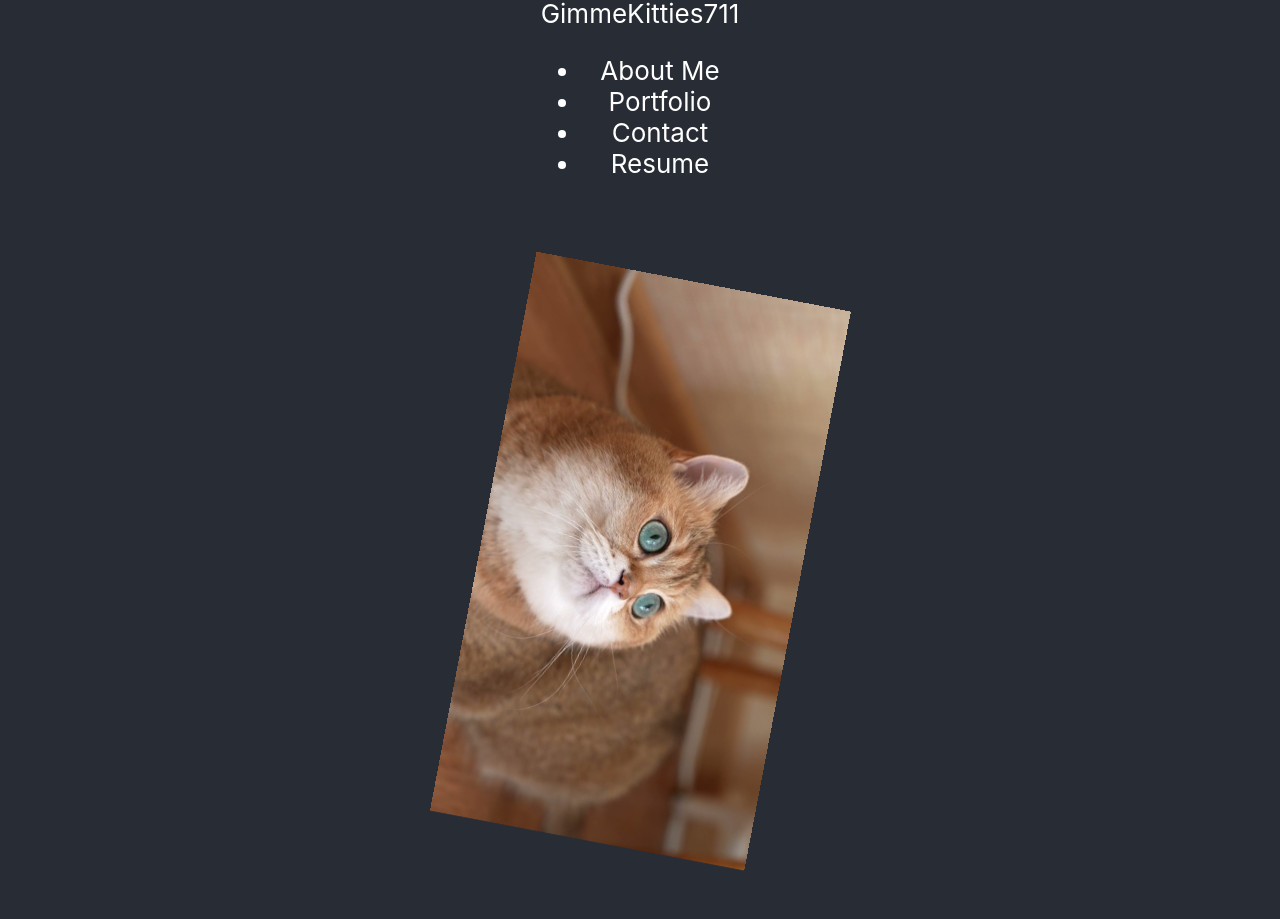
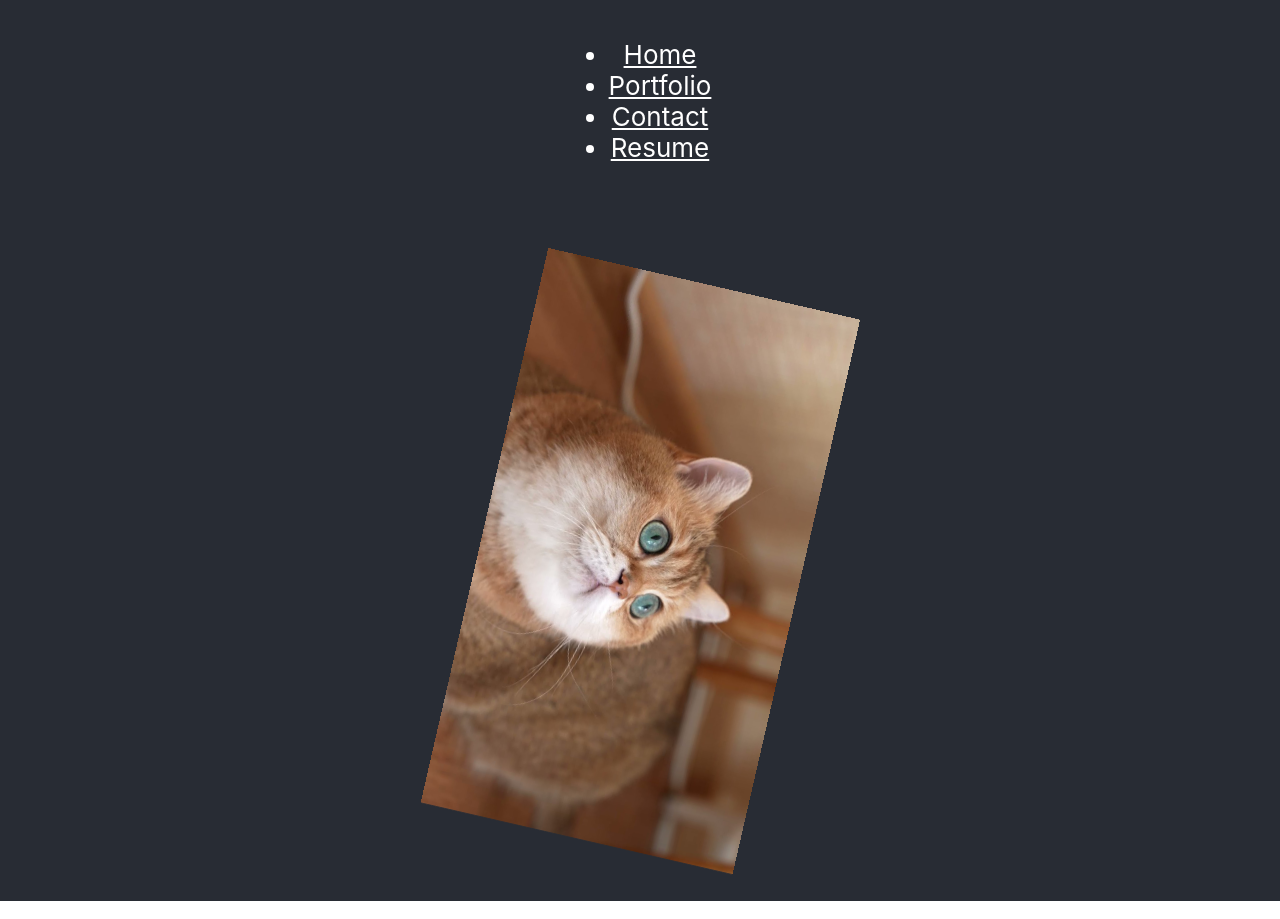
Before and after one commit to GimmeKitties711/challenge_20-eric_wang_professional_portfolio_with_react, a React (Create React App) app in the folder react-app/: page / in a window 1280 px wide. Shown: the part 199-1118 px from the top of the page. Built offline with nearby package versions, Linux system fonts and the light colour scheme.

Commit message:
tried to fix some thingies

```diff
--- a/react-app/src/App.js
+++ b/react-app/src/App.js
@@ -2,6 +2,7 @@ import logo from './Derpy_kitty.jpg';
 import './App.css';
 import Navigation from './components/Navigation';
 import Footer from './components/Footer';
+import PortfolioContainer from './components/PortfolioContainer';
 
 function App() {
   return (
@@ -12,6 +13,7 @@ function App() {
       <div className="bigContainer">
         <img src={logo} className="App-logo" alt="logo" />
       </div>
+      < PortfolioContainer />
       <footer className="App-footer">
         < Footer />
       </footer>
--- a/react-app/src/components/Navigation.js
+++ b/react-app/src/components/Navigation.js
@@ -1,15 +1,46 @@
-function Navigation() {
+import React from 'react';
+
+function Navigation({ currentPage, handlePageChange }) {
     return (
-        <nav>
-            <div>GimmeKitties711</div>
-            <ul>
-                <li>About Me</li>
-                <li>Portfolio</li>
-                <li>Contact</li>
-                <li>Resume</li>
-            </ul>
-        </nav>
-    );
+        <ul>
+            <li>
+                <a
+                    href="#home"
+                    onClick={() => handlePageChange('Home')}
+                    className={currentPage === 'Home' ? 'nav-link active' : 'nav-link'}
+                >
+                    Home
+                </a>
+            </li>
+            <li>
+                <a
+                    href="#portfolio"
+                    onClick={() => handlePageChange('Portfolio')}
+                    className={currentPage === 'Portfolio' ? 'nav-link active' : 'nav-link'}
+                >
+                    Portfolio
+                </a>
+            </li>
+            <li>
+                <a
+                    href="#contact"
+                    onClick={() => handlePageChange('Contact')}
+                    className={currentPage === 'Contact' ? 'nav-link active' : 'nav-link'}
+                >
+                    Contact
+                </a>
+            </li>
+            <li>
+                <a
+                    href="#resume"
+                    onClick={() => handlePageChange('Resume')}
+                    className={currentPage === 'Resume' ? 'nav-link active' : 'nav-link'}
+                >
+                    Resume
+                </a>
+            </li>
+        </ul>
+    )
 }
 
 export default Navigation;
--- a/react-app/src/components/PortfolioContainer.js
+++ b/react-app/src/components/PortfolioContainer.js
@@ -0,0 +1,35 @@
+import React, { useState } from 'react';
+import Navigation from './Navigation';
+import Home from './pages/Home';
+import Portfolio from './pages/Portfolio';
+import Contact from './pages/Contact';
+import Resume from './pages/Resume';
+
+export default function PortfolioContainer() {
+    const [currentPage, setCurrentPage] = useState('Home');
+
+    const renderPage = () => {
+        if (currentPage === 'Home') {
+            return <Home />;
+        }
+        if (currentPage === 'Portfolio') {
+            return <Portfolio />;
+        }
+        if (currentPage === 'Contact') {
+            return <Contact />;
+        }
+        if (currentPage === 'Resume') {
+            return <Resume />;
+        }
+        return <Home />;
+    };
+
+    const handlePageChange = (page) => setCurrentPage(page);
+
+    return (
+        <div>
+            <Navigation currentPage={currentPage} handlePageChange={handlePageChange} />
+            {renderPage()}
+        </div>
+    );
+}
```
Also changed, not shown: react-app/src/components/NavTabs.js (deleted, +0 -46 lines), react-app/src/components/pages/Portfolio.js (+6 -6 lines).
